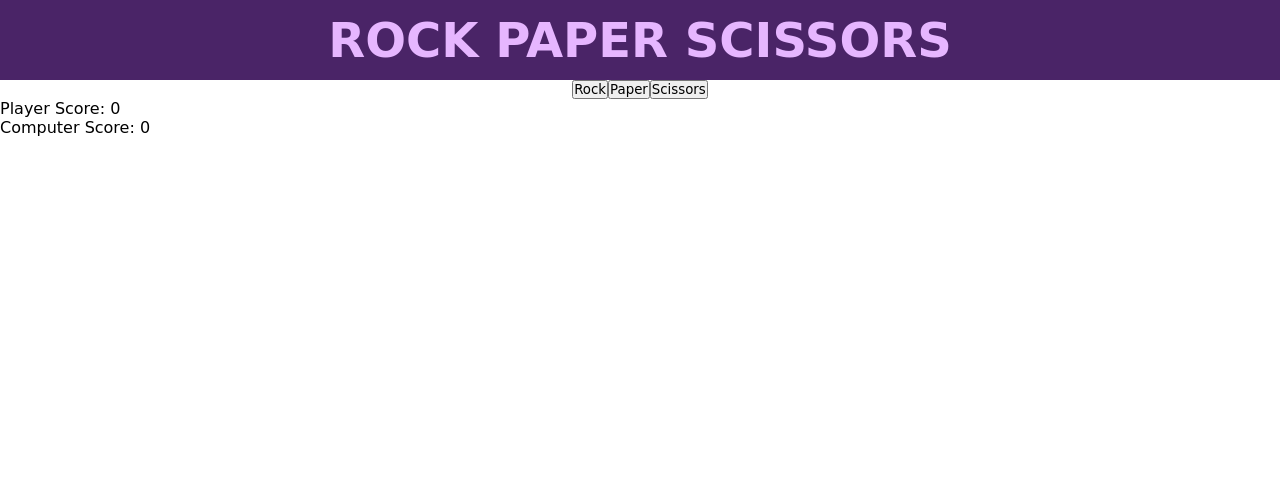
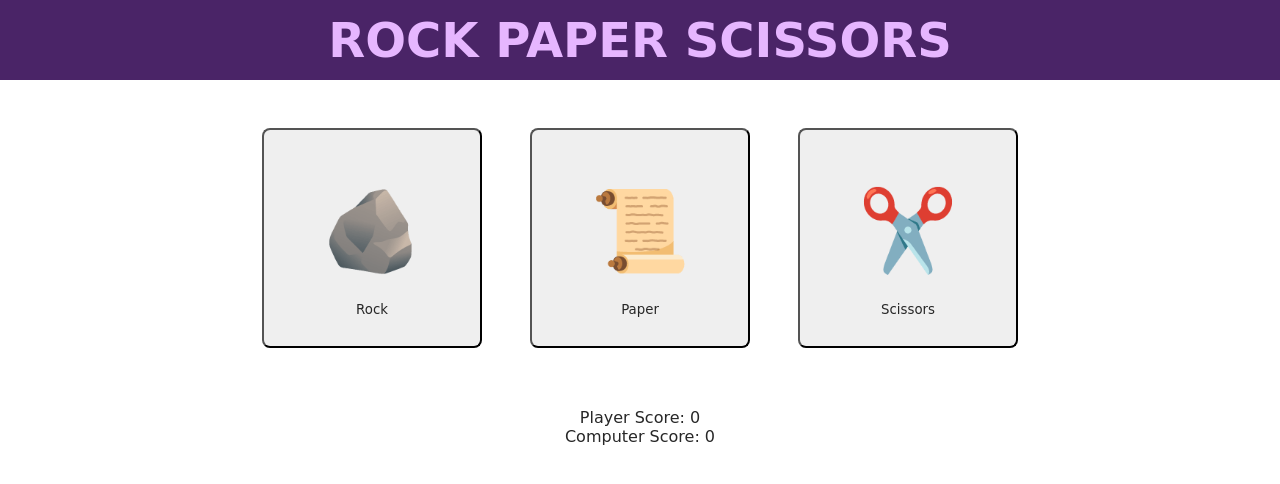
Before and after one commit to KarimElbasiouni/odin-RockPaperScissors, a plain HTML site: page index.html in a window 1280 px wide. Drawn offline with Linux system fonts and the light colour scheme; a web font is replaced by a local one.

Commit message:
Customize buttons to appear more visually pleasing

```diff
--- a/index.html
+++ b/index.html
@@ -13,14 +13,16 @@
 <body>
     <div class = "header">ROCK PAPER SCISSORS</div>
     <div class = "rpsButtons">
-        <button>Rock</button>
-        <button>Paper</button>
-        <button>Scissors</button>
+        <button><div class = 'btnIcon'>🪨</div><div class = 'btnText'>Rock</div></button>
+        <button><div class = 'btnIcon'>📜</div><div class = 'btnText'>Paper</div></button>
+        <button><div class = 'btnIcon'>✂️</div><div class = 'btnText'>Scissors</div></button>
     </div>
 
     <div id = "results">
-        <div>Player Score: <label class = 'pScore'>0</label> </div>
-        <div>Computer Score: <label class = 'compScore'>0</label> </div>
+        <div class = "scores">
+            <div>Player Score: <label class = 'pScore'>0</label> </div>
+            <div>Computer Score: <label class = 'compScore'>0</label> </div>
+        </div>
         <div class = "round-result"></div>
         <div class = "end-result"></div>
     </div>
--- a/script.js
+++ b/script.js
@@ -48,23 +48,23 @@ const endResult = document.querySelector('.end-result');
 const roundResult = document.querySelector('#results .round-result');
 
 function resetGame(){
+    //Resets all scores and all messages displayed so that a new game can commence
     pScore = 0;
     compScore = 0;
     document.querySelector('label.pScore').textContent = pScore;
     document.querySelector('label.compScore').textContent = compScore;
     endResult.replaceChildren();
     roundResult.replaceChildren();
-
 }
 function resetButton(){
     const resetBtn = document.createElement('button');
     resetBtn.textContent = "Reset";
     const resetContainer = document.querySelector('.reset');
-    resetContainer.appendChild(resetBtn);
+    resetContainer.appendChild(resetBtn); //Adds reset button to the webpage
     resetBtn.addEventListener('click', () => {
         resetGame();
         resetContainer.removeChild(resetBtn);
-        btns.forEach((btn)=> {btn.disabled = false;})
+        btns.forEach((btn)=> {btn.disabled = false;}) //Once clicked, the reset button disappears and the R-P-S buttons are enabled again
     });
 
 
@@ -72,7 +72,7 @@ function resetButton(){
 }
 btns.forEach((btn) => {
     btn.addEventListener('click' , () =>{
-        const pChoice = btn.textContent;
+        const pChoice = document.querySelector('button .btnText').textContent;
         const compChoice = getComputerChoice();
         const resultContainer = document.querySelector("#results");
         let round = playRound(pChoice, compChoice);
@@ -80,7 +80,7 @@ btns.forEach((btn) => {
         if (round === 'You Won!'){
             pScore++;
             document.querySelector('label.pScore').textContent = pScore;
-            roundResult.textContent =`Player wins round! ${pChoice} beats ${compChoice}`
+            roundResult.textContent =`Player wins round! ${pChoice} beats ${compChoice}`;
         } else if (round === 'You Lost!'){
             compScore ++;
             document.querySelector('label.compScore').textContent = compScore;
@@ -90,12 +90,12 @@ btns.forEach((btn) => {
         }
 
         if (pScore === 5){
-            endResult.textContent = "Player wins game!"
+            endResult.textContent = "Player wins game!";
             resultContainer.appendChild(endResult);
             btns.forEach((btn) => {btn.disabled = true;});
             resetButton();
         } else if (compScore === 5){
-            endResult.textContent = "Computer wins game!"
+            endResult.textContent = "Computer wins game!";
             resultContainer.appendChild(endResult);
             btns.forEach((btn) => {btn.disabled = true;});
             resetButton();
--- a/styles.css
+++ b/styles.css
@@ -4,6 +4,7 @@
     text-decoration: none;
     list-style: none;
     font-family: 'Tektur', cursive;
+    color: #272727;
 }
 
 .header {
@@ -15,9 +16,47 @@
     padding: 12px;
 }
 
-.rpsButtons{
-    margin: auto;
+.rpsButtons {
+    margin: 24px;
     display: flex;
+    flex: 1;
     align-items: center;
     justify-content: center;
 }
+
+.rpsButtons > button{
+    margin: 24px;
+    width: 220px;
+    height: 220px;
+    border-radius: 8px;
+}
+button > .btnIcon{
+    font-size: 80px;
+    padding: 24px;
+}
+button:hover{
+    cursor: pointer;
+    background-color: #d0e7e5;
+}
+
+#results{
+    text-align:center;
+    font-weight: 400;
+}
+#results > .scores {
+    padding: 12px;
+    font-weight: 500;
+}
+#results > .end-result{
+    padding: 8px;
+    font-size:24px;
+    font-weight: 600;
+}
+
+.reset{
+    text-align: center;
+}
+.reset > button{
+    padding:12px;
+    border-radius: 8px;
+}
```
